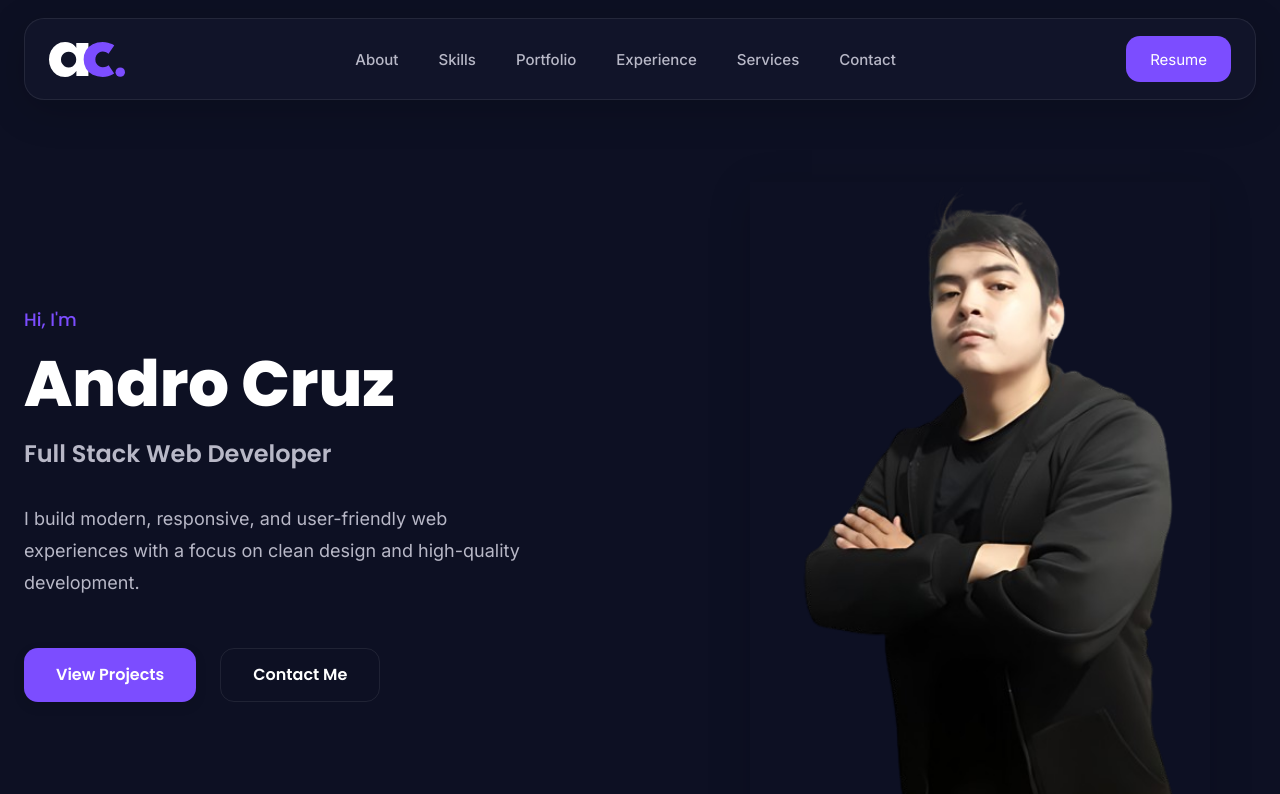
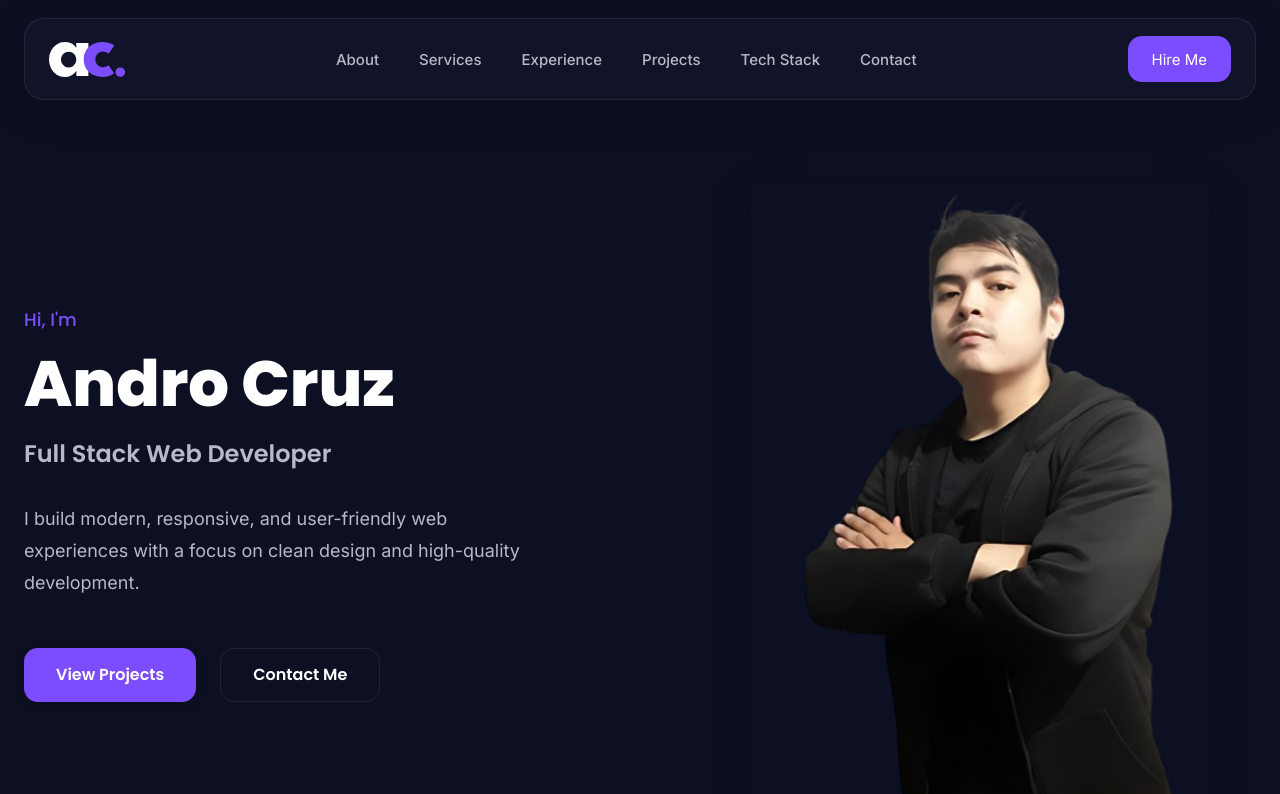
Before and after one commit to acdev08/ac-portfolio, a React (Vite) app: page / in a window 1280 px wide. Shown: the top 794 px of the page. Built offline with nearby package versions, Linux system fonts and the light colour scheme.

Commit message:
style: improved navbar navigation and change buttone name

```diff
--- a/src/components/Navbar/Navbar.tsx
+++ b/src/components/Navbar/Navbar.tsx
@@ -15,11 +15,7 @@ function Navbar() {
           </li>
 
           <li>
-            <a href="#skills">Skills</a>
-          </li>
-
-          <li>
-            <a href="#projects">Portfolio</a>
+            <a href="#services">Services</a>
           </li>
 
           <li>
@@ -27,7 +23,11 @@ function Navbar() {
           </li>
 
           <li>
-            <a href="#services">Services</a>
+            <a href="#projects">Projects</a>
+          </li>
+
+          <li>
+            <a href="#skills">Tech Stack</a>
           </li>
 
           <li>
@@ -36,7 +36,7 @@ function Navbar() {
         </ul>
 
         <button className="resume-btn">
-          Resume
+          <a href="#contact">Hire Me</a>
         </button>
       </div>
     </nav>
```
